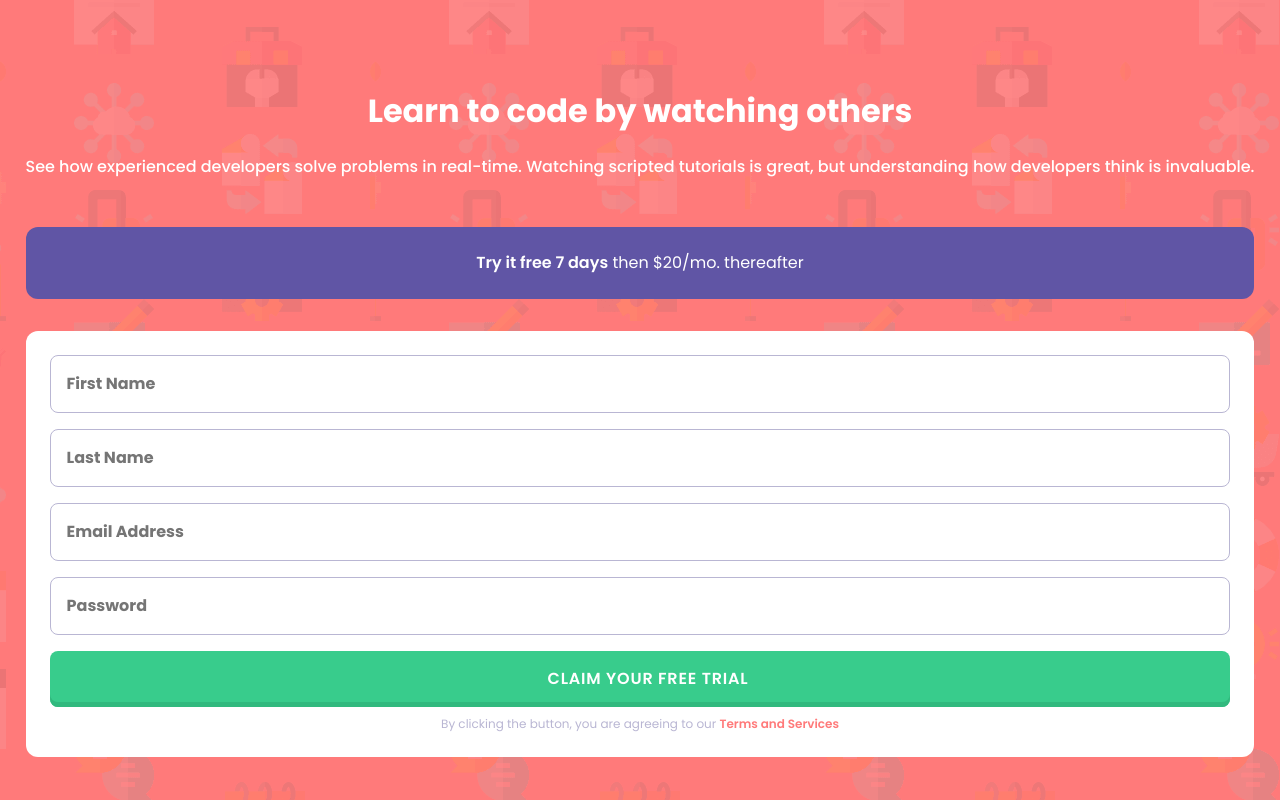
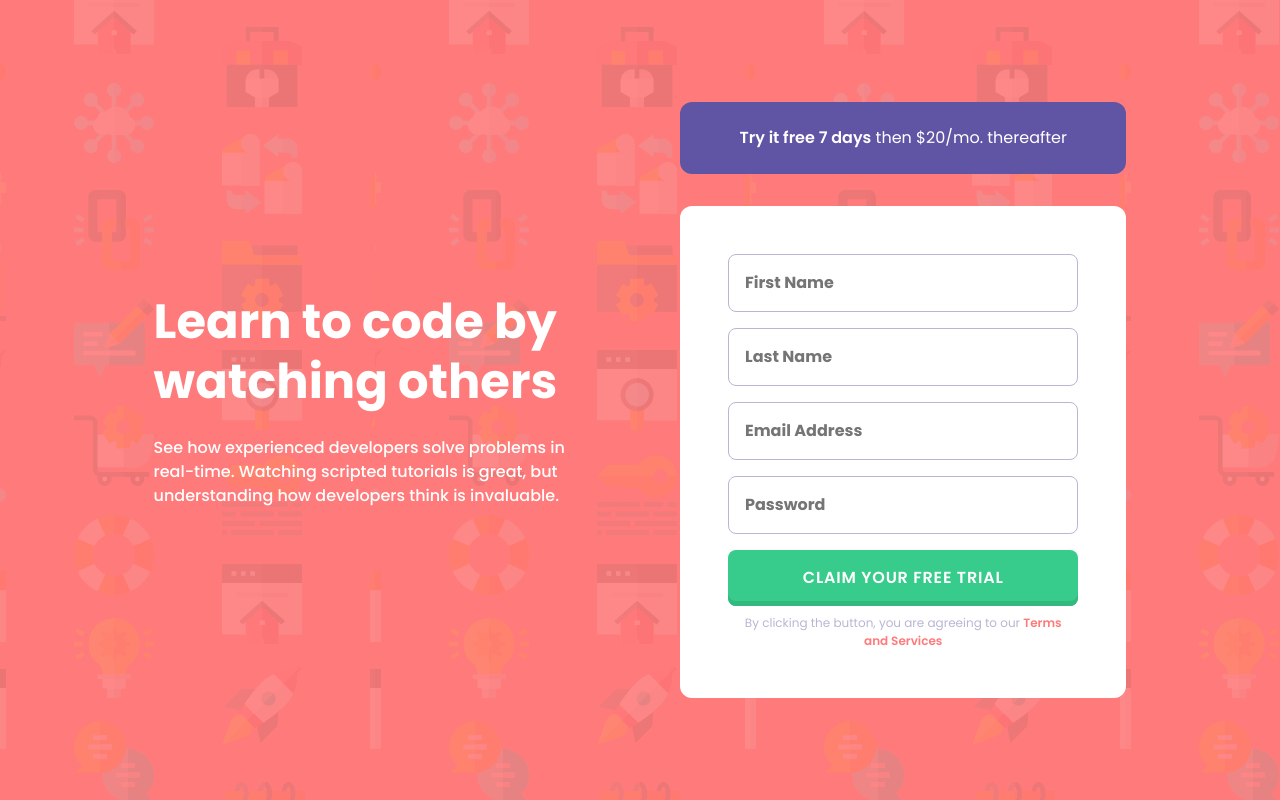
Before and after one commit to Moses2308/FEM-signup-form, a plain HTML site: page index.html in a window 1280 px wide. Drawn offline with Linux system fonts and the light colour scheme.

Commit message:
completed alternet styles for desktop layout

```diff
--- a/style.css
+++ b/style.css
@@ -13,6 +13,8 @@
   --weight-normal: 500;
   --weight-bold: 600;
   --weight-heavy: 700;
+
+  --color-random: #f8a2d3;
 }
 body {
   min-height: 100vh;
@@ -80,7 +82,7 @@ main {
   background-color: var(--color-green);
   width: 100%;
   border: none;
-  padding: 1rem 0 1rem 1rem;
+  padding: 1rem;
   border-radius: 0.5rem;
 
   box-shadow: 0px -5px 0px 0px hsl(154, 58%, 46%) inset;
@@ -95,3 +97,24 @@ main {
   font-weight: var(--weight-bold);
 }
 /* END OF SECTION */
+
+@media (min-width: 700px) {
+  main {
+    display: grid;
+    grid-template-columns: repeat(2, 1fr);
+    margin: 0 12%;
+    column-gap: 5rem;
+  }
+  .page-content {
+    text-align: left;
+    display: flex;
+    flex-direction: column;
+    justify-content: center;
+  }
+  .page-content h1 {
+    font-size: 3rem;
+  }
+  .form-wrapper {
+    padding: 3rem;
+  }
+}
```
